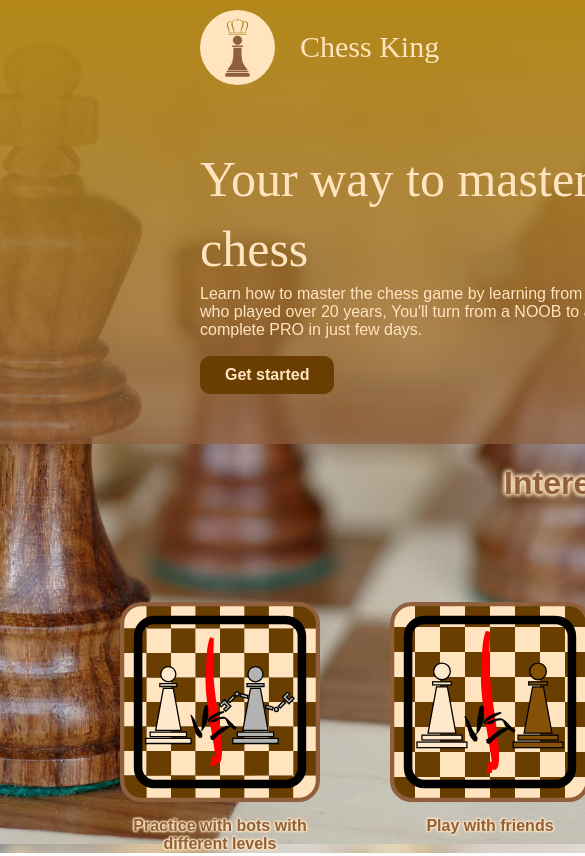
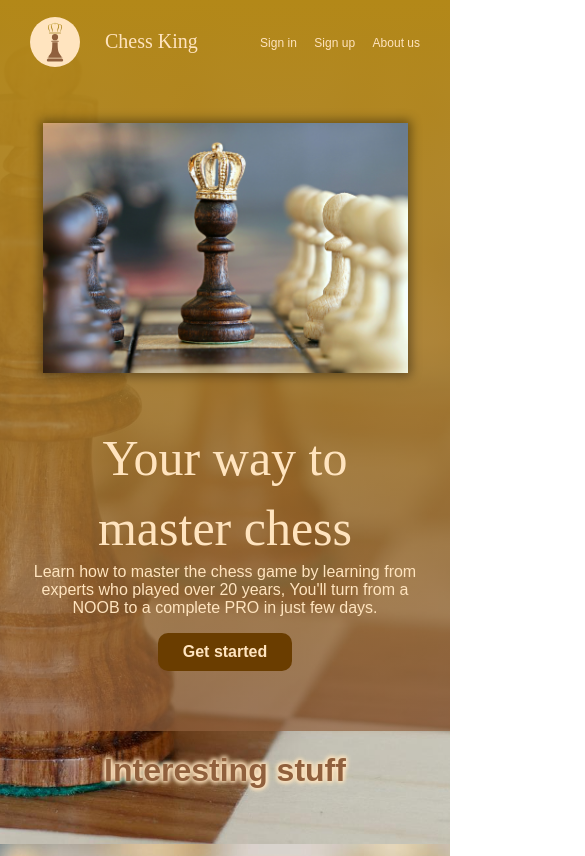
Before and after one commit to AbdulRhmanHS/CHESS-KING, a plain HTML site: page index.html in a window 390 px wide. Shown: the top 856 px of the page, 585 px wide, since content can reach past the window. Drawn offline with Linux system fonts and the light colour scheme.

Commit message:
Make the Homepage responsive Adding responsive elements with flexbox media queries to make it suitable for smaller screens and arranging css  code.

```diff
--- a/style.css
+++ b/style.css
@@ -14,7 +14,6 @@ body, html {
 /*Removing list dots and the line under links*/
 ul {
     list-style-type: none;
-    margin-left: auto;
 }
 a {
     text-decoration: none;
@@ -25,12 +24,11 @@ a {
 .content {
     display: flex;
     flex-direction: column;
-    min-width: 1250px;
 }
 /*Adding header margin and making it a flex container*/
 .header {
-    padding-left: 200px;
-    padding-right: 200px;
+    padding-left: 100px;
+    padding-right: 100px;
     background: linear-gradient(180deg, rgba(179,136,24,1) 0%, rgba(144,96,61,0.7) 100%);
     display: flex;
     flex-direction: column;
@@ -40,16 +38,31 @@ a {
     display: flex;
     justify-content: space-between;
     align-items: center;
-    gap: 210px;
+    gap: 50px;
 }
 .header-logo {
     display: flex;
     align-items: center;
     gap: 25px;
 }
+/*Adjusting the logo size and text*/
+.logo {
+    margin: 0;
+    width: auto;
+    height: 75px;
+}
+.logo-text {
+    font-family: Dhurjati;
+    font-size: 30px;
+    color: #ffe4bfff;
+    height: fit-content;
+    width: fit-content;
+    flex-shrink: 0;
+}
 .list-1 {
     display: flex;
-    gap: 100px;
+    justify-content: space-between;
+    width: 365px;
     flex-shrink: 0;
 }
 /*Bottom part of the header*/
@@ -57,7 +70,7 @@ a {
     display: flex;
     margin-top: 50px;
     margin-bottom: 50px;
-    gap: 20px;
+    gap: 50px;
 }
 .header-2-l {
     display: flex;
@@ -82,23 +95,9 @@ a {
 }
 /*Header image*/
 .header-2-r img {
-    height: 250px;
-    width: auto;
+    height: auto;
+    width: 365px;
     box-shadow: 0 0 10px 3px #00000067;
-}
-/*Adjusting the logo size and text*/
-.logo {
-    margin: 0;
-    width: auto;
-    height: 75px;
-}
-.logo-text {
-    font-family: Dhurjati;
-    font-size: 30px;
-    color: #ffe4bfff;
-    height: fit-content;
-    width: fit-content;
-    flex-shrink: 0;
 }
 /*Header hero text*/
 #hero {
@@ -106,7 +105,7 @@ a {
     font-size: 50px;
     color: #ffe4bfff;
     margin: 0;
-    width: 400px;
+    max-width: 400px;
     line-height: 70px;
 }
 #sub-hero {
@@ -132,6 +131,8 @@ a {
 .illustrations {
     display: flex;
     justify-content: space-between;
+    align-items: center;
+    flex-wrap: wrap;
     gap: 70px;
 }
 .illustrations div {
@@ -152,3 +153,53 @@ a {
     text-shadow: 1px 1px 2px #ffe4bfff, -1px -1px 2px #ffe4bfff, 1px -1px 2px #ffe4bfff, -1px 1px 2px #ffe4bfff;
     width: 200px;
 }
+
+/*Resposiveness magic*/
+@media (max-width: 870px) {
+    .content {
+        min-width: 450px;
+    }
+    .header {
+        padding: 10px 30px;
+    }
+    .header-1 {
+        justify-content: space-between;
+        align-items: center;
+        gap: 0;
+    }
+    .logo {
+        width: auto;
+        height: 50px;
+    }
+    .logo-text {
+        font-size: 20px;
+    }
+    .list-1 {
+        width: calc(40% + 1vw);
+    }
+    .list-1 a {
+        font-size: 12px;
+    }
+    .header-2 {
+        flex-direction: column-reverse;
+        align-items: center;
+        align-content: center;
+        text-align: center;
+    }
+    .header-2-l {
+        align-items: center;
+    }
+    .header-2-r {
+        margin: 0;
+    }
+    .header-2-r img {
+        height: auto;
+        max-width: 100%;
+    }
+    .information h1 {
+        white-space: nowrap;
+    }
+    .illustrations {
+        justify-content: center;
+    }
+}
```
